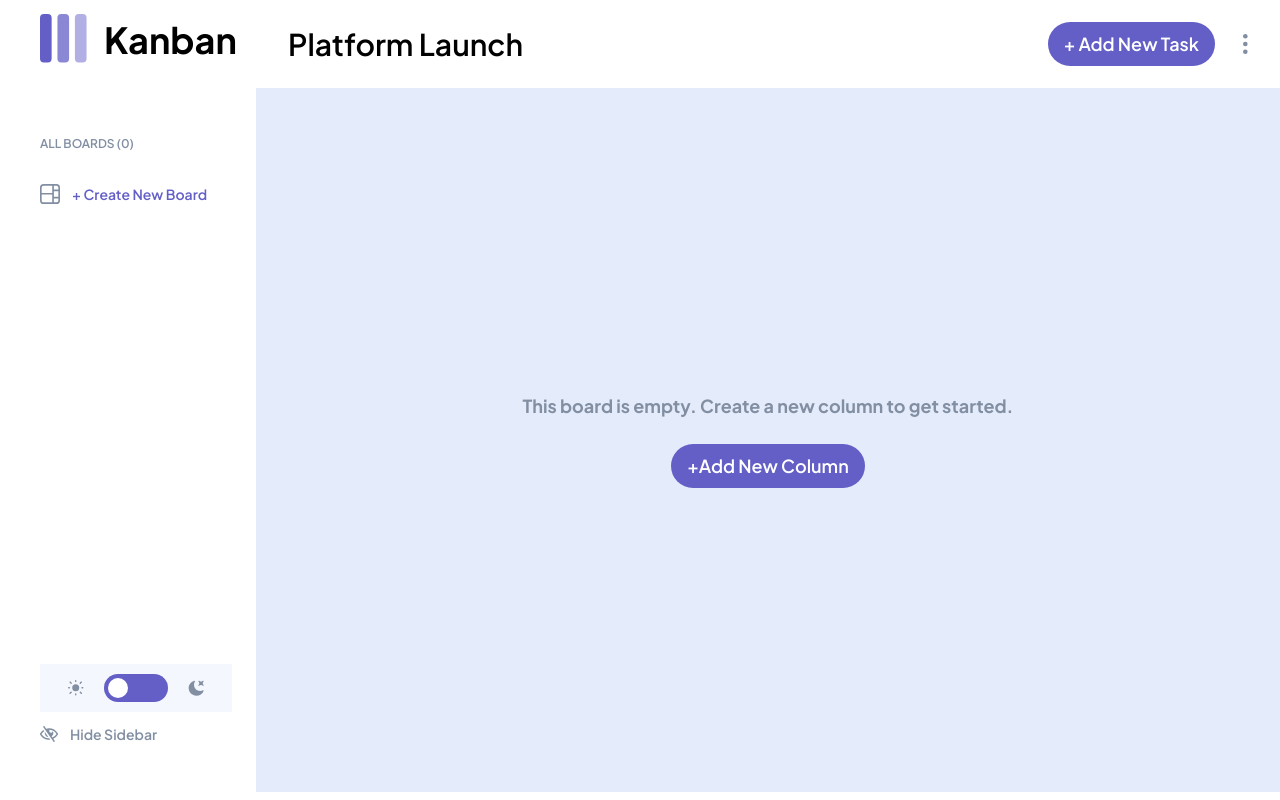
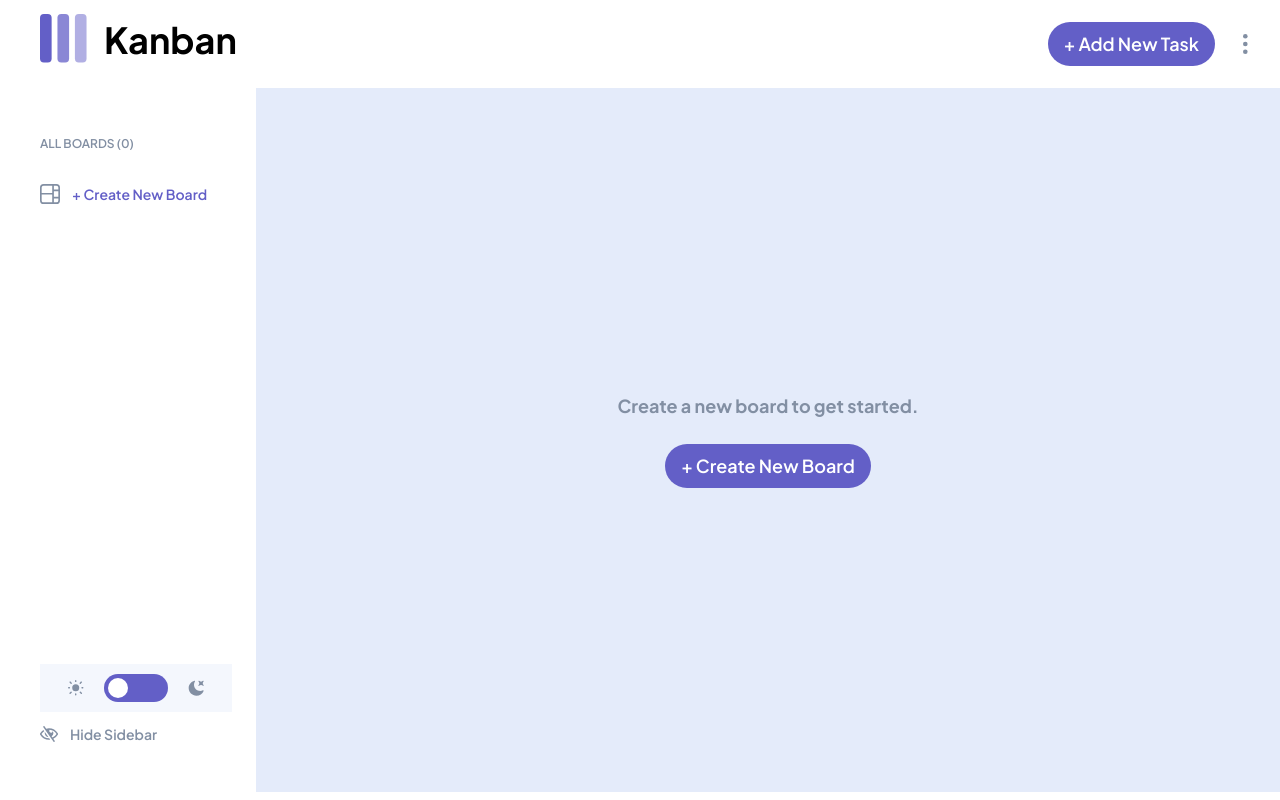
Before and after one commit to Eniola-Bakare/kanban-task-management-app, a React (Vite) app: page / in a window 1280 px wide. Built offline with nearby package versions, Linux system fonts and the light colour scheme.

Commit message:
current board to display upon board creation

```diff
--- a/src/Contexts/ContextApi.jsx
+++ b/src/Contexts/ContextApi.jsx
@@ -4,6 +4,7 @@ import { boards as boardsData } from "../data";
 const BoardsContext = createContext();
 
 function BoardsContextProvider({ children }) {
+  // new boards
   const [boards, setBoards] = useState(boardsData.boards);
   const [darkTheme, setDarkTheme] = useState(false);
   const [showSidebar, setShowSidebar] = useState(false);
@@ -13,7 +14,7 @@ function BoardsContextProvider({ children }) {
   const [columns, setColumns] = useState([]);
   const [columnNames, setColumnNames] = useState({});
   const colObjects = columns.map((eachCol) => {
-    console.log(columnNames[eachCol.props.id] === undefined);
+    // console.log(columnNames[eachCol.props.id] === undefined);
     if (columnNames[eachCol.props.id] === undefined) return;
     return {
       name: columnNames[eachCol.props.id],
@@ -26,6 +27,7 @@ function BoardsContextProvider({ children }) {
     if (Object.keys(newBoard).length === 0 || !boardName) return;
     //1. update boards array
     setBoards((prev) => [...prev, newBoard]);
+    setCurrentBoard(newBoard);
 
     // 2. clear create board state
     setNewBoard({});
@@ -63,6 +65,8 @@ function BoardsContextProvider({ children }) {
     }
   }, [darkTheme]);
 
+  // for current board
+  const [currentBoard, setCurrentBoard] = useState({});
   return (
     <BoardsContext.Provider
       value={{
@@ -81,6 +85,8 @@ function BoardsContextProvider({ children }) {
         columnNames,
         setColumnNames,
         handleAddBoard,
+        currentBoard,
+        setCurrentBoard,
       }}
     >
       {children}
--- a/src/UIs/Header.jsx
+++ b/src/UIs/Header.jsx
@@ -1,8 +1,15 @@
-
+import { useEffect, useState } from "react";
+import { useBoardsContext } from "../Contexts/ContextApi";
 import Button from "./Button";
 import Logo from "./Logo";
 
 function Header() {
+  const { currentBoard } = useBoardsContext();
+  const [activeBoardName, setActiveBoardName] = useState("");
+
+  useEffect(() => {
+    setActiveBoardName(currentBoard.name);
+  }, [currentBoard]);
   return (
     <div className="flex justify-between w-full items-center bg-white dark:bg-grey-dark">
       <div className="w-[20%]">
@@ -10,7 +17,7 @@ function Header() {
       </div>
       <div className="header-board-info flex justify-between w-[80%] items-center px-8">
         <p className="header-board-name font-semibold text-3xl dark:text-white">
-          Platform Launch
+          {activeBoardName}
         </p>
 
         <div className="header-extra flex items-center justify-between gap-7">
--- a/src/UIs/MainBar.jsx
+++ b/src/UIs/MainBar.jsx
@@ -3,19 +3,61 @@ import Button from "./Button";
 import HeaderDetails from "./HeaderDetails";
 
 function MainBar() {
-  const { showSidebar } = useBoardsContext();
+  const { showSidebar, boards, setShowBoardForm, currentBoard } =
+    useBoardsContext();
+  console.log("currentBoard?.columns", currentBoard?.columns?.length);
   return (
     <div
       className={`bg-neutral w-${
         showSidebar ? "full" : "[80%]"
       } dark:bg-black-light px-8 h-[100%] flex flex-col items-center gap-6 justify-center`}
     >
-      <p className="text-lg text-grey-scale font-extrabold">
-        This board is empty. Create a new column to get started.
-      </p>
-      <div className="">
-        <Button name="+Add New Column" />
-      </div>
+      {currentBoard?.columns?.length === undefined ? (
+        <>
+          <p className="text-lg text-grey-scale font-extrabold">
+            Create a new board to get started.
+          </p>
+          <div className="">
+            <Button
+              name="+ Create New Board"
+              onClick={
+                boards.length === 0
+                  ? () => setShowBoardForm(true)
+                  : console.log("cominggg")
+              }
+            />
+          </div>
+        </>
+      ) : currentBoard?.columns.length > 0 ? (
+        <p className="text-lg text-grey-scale font-extrabold">
+          {" "}
+          More than 0 col
+        </p>
+      ) : (
+        <>
+          <p className="text-lg text-grey-scale font-extrabold">
+            empty columns!!
+          </p>
+          <div className="">
+            <Button
+              name="+ Add New Column"
+              onClick={() => setShowBoardForm(true)}
+            />
+          </div>
+        </>
+      )}
+      {/* <div className="">
+        <Button
+          name={`${
+            boards.length === 0 ? "+ Create New Board" : "+ Add New Column"
+          }`}
+          onClick={
+            boards.length === 0
+              ? () => setShowBoardForm(true)
+              : console.log("cominggg")
+          }
+        />
+      </div> */}
     </div>
   );
 }
--- a/src/UIs/Sidebar.jsx
+++ b/src/UIs/Sidebar.jsx
@@ -3,7 +3,7 @@ import Toggler from "./Toggler";
 // import { boards as boardsData } from "../data";
 
 function Sidebar() {
-  const { setShowBoardForm, boards } = useBoardsContext();
+  const { setShowBoardForm, boards, setCurrentBoard } = useBoardsContext();
 
   const totalBoards = boards.reduce((acc, _) => (acc += 1), 0);
   // console.log(boards);
@@ -14,12 +14,13 @@ function Sidebar() {
       <p className="mb-8 font-semibold text-grey-scale text-xs">
         ALL BOARDS ({totalBoards})
       </p>
-      <section className="boards" key='boards'>
+      <section className="boards" key="boards">
         {boards.map((eachBoard) => {
           return (
             <div
               key={eachBoard.id}
               className="each-board flex w-full gap-3 items-center mb-5 cursor-pointer"
+              onClick={() => setCurrentBoard(eachBoard)}
             >
               <img src="./icon-board.svg" className="w-5 h-5 " />
               <p className="borad-name font-semibold text-grey-scale text-sm">
```
